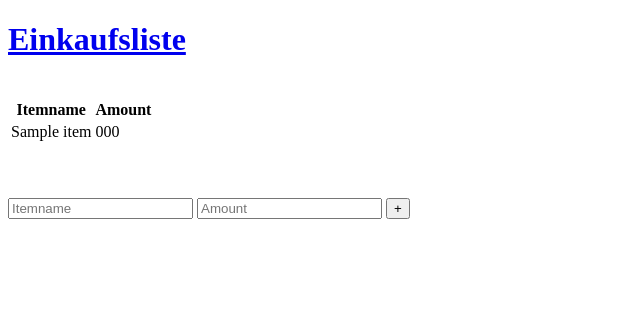
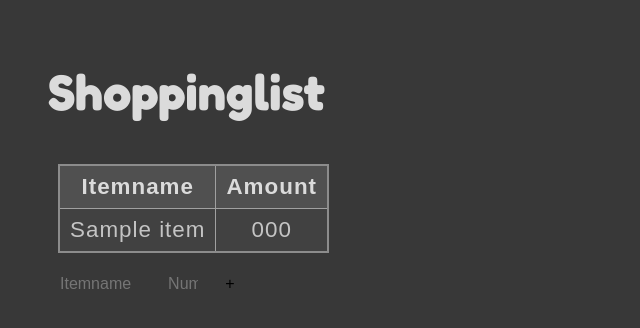
Before and after one commit to NK013/my-first-blog, a Django app: page / in a window 1280 px wide. Shown: the top 328 px of the page, without its empty margins (0-640 px from the left). Run offline with Django 3.2, Linux system fonts and the light colour scheme; tables that the repository leaves empty hold one stand-in row (values such as "Sample post").

Commit message:
Added CSS

```diff
--- /dev/null
+++ b/blog/static/style.css
@@ -0,0 +1,69 @@
+
+
+body {
+    background-color: #383838;
+    font-family: 'Fredoka';
+}
+
+h1 a {
+    color: #dbdbdb;
+    position: relative;
+}
+
+th {
+    color: #dbdbdb;
+}
+
+tr {
+    color: #c4c4c4;
+}
+
+#title {
+    font-size: 50px;
+    top: 40px; left: 40px;
+    text-decoration: none;
+}
+
+th, td {
+    border: 1px solid rgb(160 160 160);
+    padding: 8px 10px;
+}
+
+th[scope='col'] {
+    background-color: #505050;
+}
+
+tr {
+    background-color: #414141;
+}
+
+td {
+    text-align: center;
+}
+
+table {
+    position: relative;
+    top: 40px; left: 50px;
+    border-collapse: collapse;
+    border: 2px solid rgb(140 140 140);
+    font-family: sans-serif;
+    font-size: 1.4rem;
+    letter-spacing: 1px;
+}
+
+input, button {
+    position: relative;
+    left: 50px;
+    background-color: #383838;
+    border: 3px;
+    border-color: #545454;
+    font-size: 16px;
+}
+
+input[type=text] {
+    width: 100px;
+}
+
+input[type=number] {
+    width: 45px;
+}
--- a/blog/templates/blog/base.html
+++ b/blog/templates/blog/base.html
@@ -2,25 +2,28 @@
 <!DOCTYPE html>
 <html>
     <head>
-        <title>Website</title>
+        <title>Shoppinglist</title>
+        <link rel="stylesheet" href="{% static 'style.css' %}">
+        <!-- Font -->
+        <link rel="preconnect" href="https://fonts.googleapis.com">
+        <link rel="preconnect" href="https://fonts.gstatic.com" crossorigin>
+        <link href="https://fonts.googleapis.com/css2?family=Fredoka:wght@300..700&display=swap" rel="stylesheet">
     </head>
 
     <body>
 
-        <h1><a href="/" id="title">Einkaufsliste</a></h1>
+        <h1><a href="/" id="title">Shoppinglist</a></h1>
 
         <br>
 
         <div>
-            <table class="table">
-                <thead>
-                  <th>Itemname</th>
-                  <th>Amount</th>
-                </thead>
-                <tbody>
-                    {% block content %}
-                    {% endblock %}
-                </tbody>
+            <table>
+                <tr>
+                  <th scope="col">Itemname</th>
+                  <th scope="col">Amount</th>
+                </tr>
+                {% block content %}
+                {% endblock %}
               </table>
         </div>
 
@@ -29,8 +32,8 @@
         <span>
             <form>
                 <input name="itemname-input" type="text" value="" placeholder="Itemname">
-                <input name="number-input" type="number" value="" placeholder="Amount">
-                <button type="submit" >+</button> <!-- NOTIZ: Hier die methode namens 'addItem' aus views.py callen. -->
+                <input name="number-input" type="number" value="" placeholder="Num">
+                <button type="submit" >+</button> <!--NOTIZ: Hier die methode namens 'addItem' aus views.py aufrufen.-->
             </form>
         </span>
 
--- a/blog/templates/blog/shoppinglist.html
+++ b/blog/templates/blog/shoppinglist.html
@@ -3,7 +3,7 @@
 
 {% block content %}
     {% for item in shoppinglist %}
-        <tr id="{{ item.itemname }}">
+        <tr>
             <td>{{ item.itemname }}</td>
             <td>{{ item.number }}</td>
         </tr>
--- a/blog/views.py
+++ b/blog/views.py
@@ -7,12 +7,13 @@ from blog.models import Item
 def shoppinglist(request):
     return render(request, 'blog/shoppinglist.html', {'shoppinglist': Item.objects.all()})
 
-def addItem(request):
-    print("called 1")
-    if request.methord == 'GET':
-        print("called 2")
-        itemname = request.GET.get('itemname-input')
-        number = request.GET.get('number-input')
-        print("Doing...")
-        Item.objects.update(itemname, number)
-        print("Done!")
+#def toggleItem(request):
+#    if request.methord == 'GET':
+#        itemname = request.GET.get('itemname-input')
+#        number = request.GET.get('number-input')
+#        if (Item.objects.contains(itemname, number) == False):
+#            Item.objects.update(itemname, number)
+#            print(f"Added '{itemname} ({number})' to the shoppinglist!'")
+#        elif (Item.objects.contains(itemname, number) == True):
+#            del Item.objects.get(itemname, number)
+#            print(f"Removed '{itemname} ({number})' to the shoppinglist!'")
```
